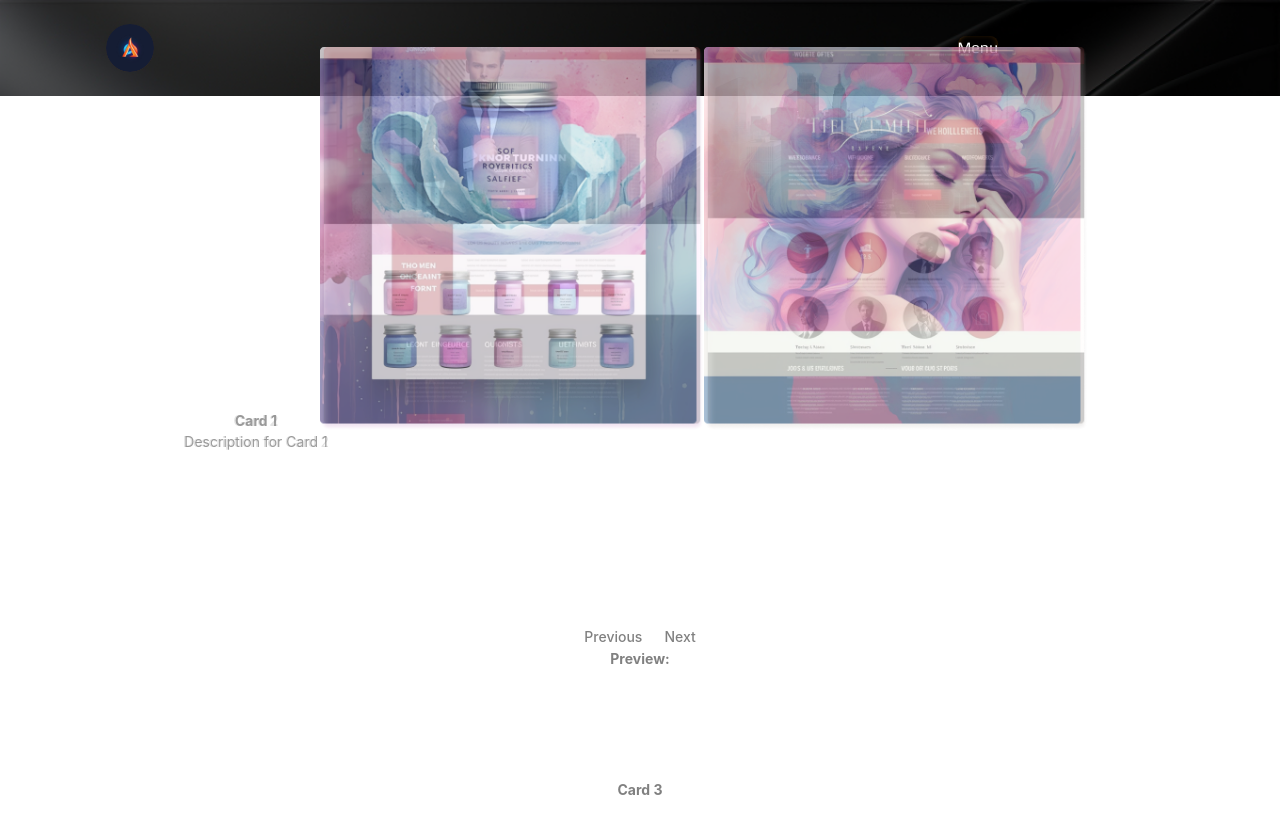
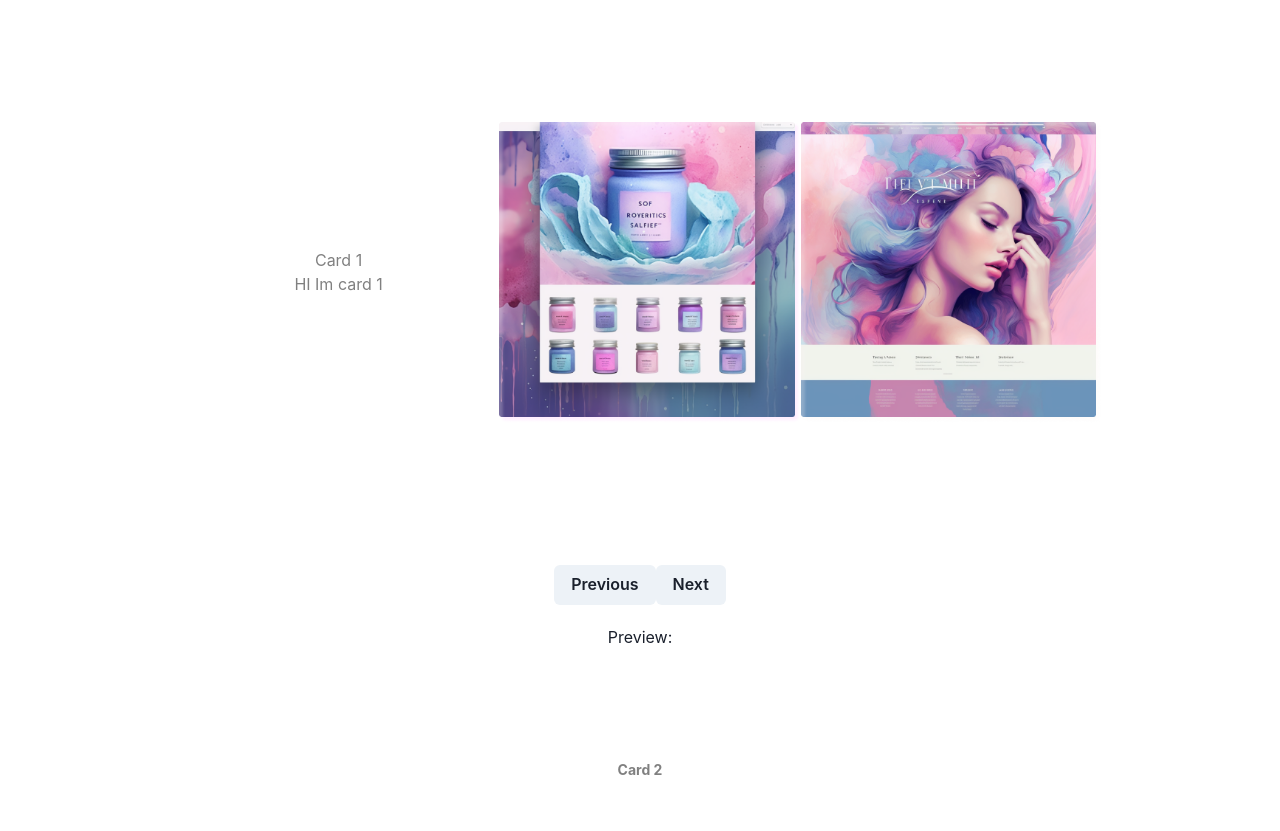
Before and after one commit to Azuro23/emerald, a React (Vite) app in the folder Project-Emerald/: page / in a window 1280 px wide. After the commit the page ends 800 px from the top, so only its background shows below. Built offline with nearby package versions, Linux system fonts and the light colour scheme.

Commit message:
fixed Most css issues... animation needs attn

```diff
--- a/Project-Emerald/src/App.jsx
+++ b/Project-Emerald/src/App.jsx
@@ -2,13 +2,13 @@
 import React from "react";
 import { BrowserRouter, Routes, Route } from "react-router-dom";
 // import Home from "./components/Home";
-import NavBar from "./EsComponents/NavBar";
+// import NavBar from "./EsComponents/NavBar";
 // import Devs from "./EsComponents/Devs";
 import Carousel from "./Carousel.jsx"
 const App = () => {
   return (
     <BrowserRouter>
-     <NavBar />
+     {/* <NavBar /> */}
      <Carousel />
      {/* <Devs /> */}
       <Routes>
--- a/Project-Emerald/src/Carousel.jsx
+++ b/Project-Emerald/src/Carousel.jsx
@@ -1,96 +1,99 @@
 import React, { useState, useEffect } from "react";
+import { Box, Button, Center, Image, Text } from "@chakra-ui/react";
 import data from "./data";
 import "./carousel.css";
 
 const Carousel = () => {
   const [slideIndex, setSlideIndex] = useState(0);
-  const [reverseOrder, setReverseOrder] = useState(false);
 
   useEffect(() => {
     const interval = setInterval(() => {
       setSlideIndex((prevIndex) => (prevIndex + 1) % data.length);
-      setReverseOrder((prevOrder) => !prevOrder);
-    }, 5000);
+    }, 10000);
 
     return () => clearInterval(interval);
   }, []);
 
   const handleSlideChange = (index) => {
     setSlideIndex(index);
-    setReverseOrder((prevOrder) => !prevOrder);
   };
 
   const nextIndex = (slideIndex + 1) % data.length;
 
   return (
-    <div className="carousel-container">
-      <div className="cards-container">
-        {data.map((card, index) => (
-          <div
-            className={`card ${slideIndex === index ? "active" : ""}`}
-            key={index}
-          >
-            {reverseOrder ? (
+    <Box className="carousel-container">
+      <Box className={`card ${slideIndex % 2 === 0 ? "card-container" : "card-container2"}`}>
+        <Center>
+          {slideIndex % 2 === 0 ? (
             <>
-                <div className="text-container">
-                  <div className="title">{card.title}</div>
-                  <div className="description">{card.description}</div>
-                </div>
-                <img
-                  src={card.secondaryImageUrl}
+              <Box className="text-container">
+                <Text className="title">{data[slideIndex].title}</Text>
+                <Text className="description">{data[slideIndex].description}</Text>
+              </Box>
+              <Box className="image1-div">
+                <Image
+                  src={data[slideIndex].secondaryImageUrl}
                   className="primary-image"
-                  onClick={() => handleSlideChange(index)}
+                  onClick={() => handleSlideChange(slideIndex)}
                 />
-                <img
-                  src={card.imageUrl}
+              </Box>
+              <Box className="image2-div">
+                <Image
+                  src={data[slideIndex].imageUrl}
                   className="secondary-image"
-                  onClick={() => handleSlideChange(index)}
+                  onClick={() => handleSlideChange(slideIndex)}
                 />
+              </Box>
             </>
           ) : (
             <>
-                <img
-                  src={card.secondaryImageUrl}
+              <Box className="image1-div">
+                <Image
+                  src={data[slideIndex].secondaryImageUrl}
                   className="primary-image"
-                  onClick={() => handleSlideChange(index)}
+                  onClick={() => handleSlideChange(slideIndex)}
                 />
-                <img
-                  src={card.imageUrl}
+              </Box>
+              <Box className="image2-div">
+                <Image
+                  src={data[slideIndex].imageUrl}
                   className="secondary-image"
-                  onClick={() => handleSlideChange(index)}
+                  onClick={() => handleSlideChange(slideIndex)}
                 />
-                <div className="text-container">
-                  <div className="title">{card.title}</div>
-                  <div className="description">{card.description}</div>
-                </div>
+              </Box>
+              <Box className="text-container">
+                <Text className="title">{data[slideIndex].title}</Text>
+                <Text className="description">{data[slideIndex].description}</Text>
+              </Box>
             </>
           )}
-          </div>
-        ))}
-      </div>
+        </Center>
+      </Box>
 
-      <div className="controls">
-        <button
+      <Center className="controls">
+        <Button
           className="button"
           onClick={() =>
             handleSlideChange(slideIndex === 0 ? data.length - 1 : slideIndex - 1)
           }
         >
           Previous
-        </button>
-        <button className="button" onClick={() => handleSlideChange(nextIndex)}>
+        </Button>
+        <Button className="button" onClick={() => handleSlideChange(nextIndex)}>
           Next
-        </button>
-      </div>
+        </Button>
+      </Center>
 
-      <div className={`preview ${slideIndex === data.length - 1 ? "active" : ""}`}>
-        <div className="preview-text">Preview:</div>
-        <div className="preview-image-container">
-          <img src={data[nextIndex].imageUrl} className="preview-image" />
-        </div>
-        <div className="preview-title">{data[nextIndex].title}</div>
-      </div>
-    </div>
+      <Center
+        className={`preview ${slideIndex === data.length - 1 ? "active" : ""}`}
+      >
+        <Text className="preview-text">Preview:</Text>
+        <Box className="preview-image-container">
+          <Image src={data[nextIndex].imageUrl} className="preview-image" />
+        </Box>
+        <Text className="preview-title">{data[nextIndex].title}</Text>
+      </Center>
+    </Box>
   );
 };
 
--- a/Project-Emerald/src/carousel.css
+++ b/Project-Emerald/src/carousel.css
@@ -2,78 +2,42 @@
   display: flex;
   flex-direction: column;
   align-items: center;
-  text-align: center;
+  justify-content: flex-end;
   height: 100vh;
   width: 100vw;
+  padding-bottom: 20px;
 }
 
-.cards-container {
-  display: flex;
-
-  align-items: center;
-  margin: auto;
-  margin-top: 20%;
-  height: 500px;
+.card {
+  height: 20rem;
   width: 100vw;
   border-radius: 10px;
   overflow: hidden;
-  /* This is the code to space the images and text evenly */
-  .image-container,
-  .text-container {
-    width: 33.33%;
-  }
 }
 
-.card,
-.card2 {
-  position: absolute;
-
-  width: 100%;
+.card-container, .card-container2 {
+  display: flex;
+  align-items: center;
+  justify-content: center;
   height: 100%;
-  display: flex;
-  flex-direction: row;
-  align-items: center;
-  opacity: 0;
-  transition: opacity 1.5s ease-in-out;
 }
 
-.card.active,
-.card2.active {
-  opacity: 1;
-}
-
-.image-container {
-  flex: 0 0 30%;
-  position: relative;
-  height: 100%;
+.image1-div,
+.image2-div {
+  flex: 1;
   display: flex;
-}
-
-.secondary-image,
-.primary-image {
-  transform: translate(-50%, -50%);
-  cursor: pointer;
-  width: 30%;
+  align-items: center;
+  justify-content: center;
 }
 
 .text-container {
+  flex: 1;
   display: flex;
+  flex-direction: column;
   align-items: center;
   justify-content: center;
-  flex-direction: column;
   padding: 10px;
   color: gray;
-  margin: 6em;
-}
-
-.title {
-  font-size: 14px;
-  font-weight: bold;
-}
-
-.description {
-  font-size: 14px;
-  font-weight: normal;
 }
 
 .controls {
@@ -82,26 +46,18 @@
   margin-top: 20px;
 }
 
-.button {
-  margin: 0 10px;
-  color: gray;
-  font-size: 14px;
-}
-
 .preview {
-  text-align: center;
-}
-
-.preview-text {
-  color: gray;
-  font-size: 14px;
-  font-weight: bold;
+  display: flex;
+  flex-direction: column;
+  align-items: center;
+  margin-top: 20px;
 }
 
 .preview-image-container {
   width: 100px;
   height: 100px;
   border-radius: 10px;
+  border-color: blue !important;
   overflow: hidden;
   opacity: 0;
   transition: opacity 1.5s ease-in-out;
--- a/Project-Emerald/src/data.jsx
+++ b/Project-Emerald/src/data.jsx
@@ -24,25 +24,25 @@ import image8 from "./assets/8.png";
 const data = [
   {
     title: "Card 1",
-    description: "Description for Card 1",
+    description: "HI Im card 1",
     imageUrl: image1,
     secondaryImageUrl: image2,
   },
   {
     title: "Card 2",
-    description: "Description for Card 2",
+    description: "HI Im card 2",
     imageUrl: image3,
     secondaryImageUrl: image4,
   },
   {
     title: "Card 3",
-    description: "Description for Card 1",
+    description: "HI Im card 3",
     imageUrl: image5,
     secondaryImageUrl: image6,
   },
   {
     title: "Card 4",
-    description: "Description for Card 2",
+    description: "HI Im card 4",
     imageUrl: image7,
     secondaryImageUrl: image8,
   },
```
Lines whose indentation alone changed are shown as unchanged.
